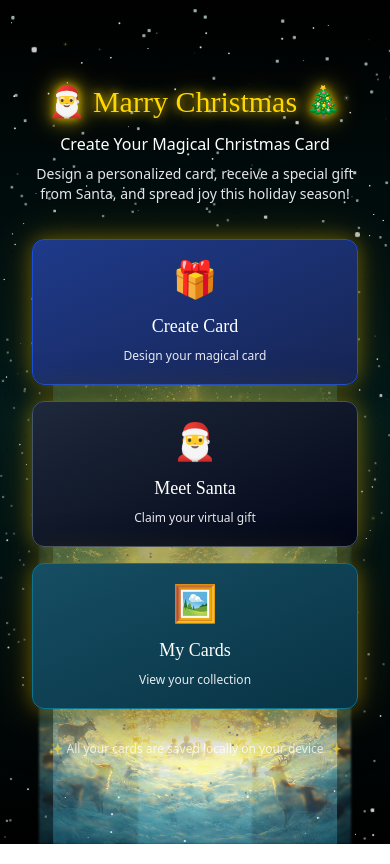
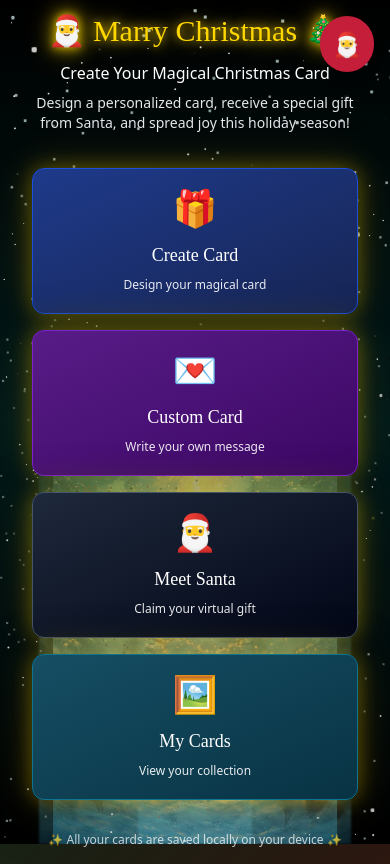
Before and after one commit to soumen0818/Christmas, a Next.js app: page / in a window 390 px wide. Built offline with nearby package versions, Linux system fonts and the light colour scheme.

Commit message:
Add custom card generator and music control features to enhance user experience

```diff
--- a/app/page.tsx
+++ b/app/page.tsx
@@ -3,21 +3,73 @@
 import { useState, useEffect } from 'react'
 import SantaVanScene from '@/components/SantaVanScene'
 import CardGenerator from '@/components/CardGenerator'
+import CustomCardGenerator from '@/components/CustomCardGenerator'
 import SantaChat from '@/components/SantaChat'
 import GalleryView from '@/components/GalleryView'
 
 export default function Home() {
-  const [currentView, setCurrentView] = useState<'home' | 'generator' | 'santa' | 'gallery'>('home')
+  const [currentView, setCurrentView] = useState<'home' | 'generator' | 'custom' | 'santa' | 'gallery'>('home')
   const [userCard, setUserCard] = useState<any>(null)
   const [showWelcome, setShowWelcome] = useState(true)
+  const [isMusicPlaying, setIsMusicPlaying] = useState(true)
 
   useEffect(() => {
     const timer = setTimeout(() => setShowWelcome(false), 2000)
     return () => clearTimeout(timer)
   }, [])
 
+  useEffect(() => {
+    const audio = document.getElementById('bg-music') as HTMLAudioElement
+    if (audio) {
+      // Try to play the audio
+      const playPromise = audio.play()
+
+      if (playPromise !== undefined) {
+        playPromise
+          .then(() => {
+            // Audio started playing successfully
+            setIsMusicPlaying(true)
+          })
+          .catch(() => {
+            // Auto-play was prevented, set to false so user can click to play
+            setIsMusicPlaying(false)
+          })
+      }
+    }
+  }, [])
+
+  const toggleMusic = () => {
+    const audio = document.getElementById('bg-music') as HTMLAudioElement
+    if (audio) {
+      if (isMusicPlaying) {
+        audio.pause()
+      } else {
+        audio.play()
+      }
+      setIsMusicPlaying(!isMusicPlaying)
+    }
+  }
+
   return (
     <main className="relative w-full min-h-screen overflow-hidden christmas-bg">
+      {/* Background Music */}
+      <audio id="bg-music" loop autoPlay>
+        <source src="/Dean_Martin.mp3" type="audio/mpeg" />
+      </audio>
+
+      {/* Music Control Button */}
+      <button
+        onClick={toggleMusic}
+        className="fixed top-4 right-4 z-50 bg-christmas-red hover:bg-red-700 text-white p-3 rounded-full shadow-lg transition-all hover:scale-110"
+        aria-label="Toggle music"
+      >
+        {isMusicPlaying ? (
+          <div className="text-2xl">🎅</div>
+        ) : (
+          <div className="text-2xl opacity-50">🎅</div>
+        )}
+      </button>
+
       {/* Three.js Background - Santa's Van Scene */}
       <div className="fixed inset-0 z-0">
         <SantaVanScene />
@@ -51,7 +103,7 @@ export default function Home() {
               </p>
             </div>
 
-            <div className="grid grid-cols-1 sm:grid-cols-2 md:grid-cols-3 gap-4 sm:gap-5 md:gap-6 max-w-5xl w-full px-4">
+            <div className="grid grid-cols-1 sm:grid-cols-2 lg:grid-cols-4 gap-4 sm:gap-5 md:gap-6 max-w-6xl w-full px-4">
               <button
                 onClick={() => setCurrentView('generator')}
                 className="bg-gradient-to-br from-blue-900 to-blue-950 hover:from-blue-800 hover:to-blue-900 text-white p-5 sm:p-6 md:p-8 rounded-xl md:rounded-2xl card-glow transition-all duration-300 hover:scale-105 font-christmas text-lg sm:text-xl md:text-2xl border border-blue-700"
@@ -59,6 +111,15 @@ export default function Home() {
                 <div className="text-4xl sm:text-5xl mb-3 md:mb-4">🎁</div>
                 Create Card
                 <p className="text-xs sm:text-sm font-sans mt-2 opacity-90">Design your magical card</p>
+              </button>
+
+              <button
+                onClick={() => setCurrentView('custom')}
+                className="bg-gradient-to-br from-purple-900 to-purple-950 hover:from-purple-800 hover:to-purple-900 text-white p-5 sm:p-6 md:p-8 rounded-xl md:rounded-2xl card-glow transition-all duration-300 hover:scale-105 font-christmas text-lg sm:text-xl md:text-2xl border border-purple-700"
+              >
+                <div className="text-4xl sm:text-5xl mb-3 md:mb-4">💌</div>
+                Custom Card
+                <p className="text-xs sm:text-sm font-sans mt-2 opacity-90">Write your own message</p>
               </button>
 
               <button
@@ -98,6 +159,10 @@ export default function Home() {
           />
         )}
 
+        {currentView === 'custom' && (
+          <CustomCardGenerator onBack={() => setCurrentView('home')} />
+        )}
+
         {currentView === 'santa' && (
           <SantaChat
             userCard={userCard}
```
